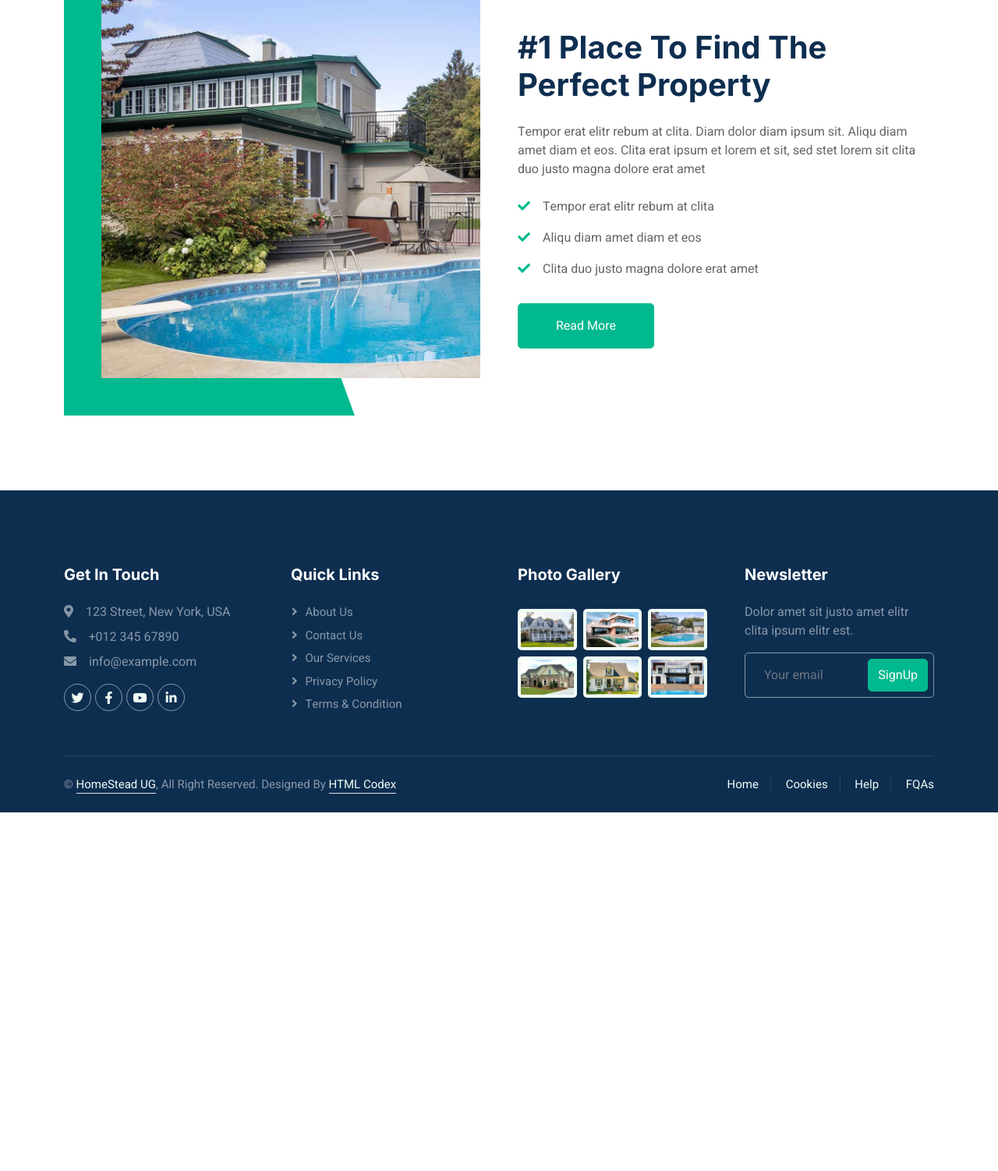
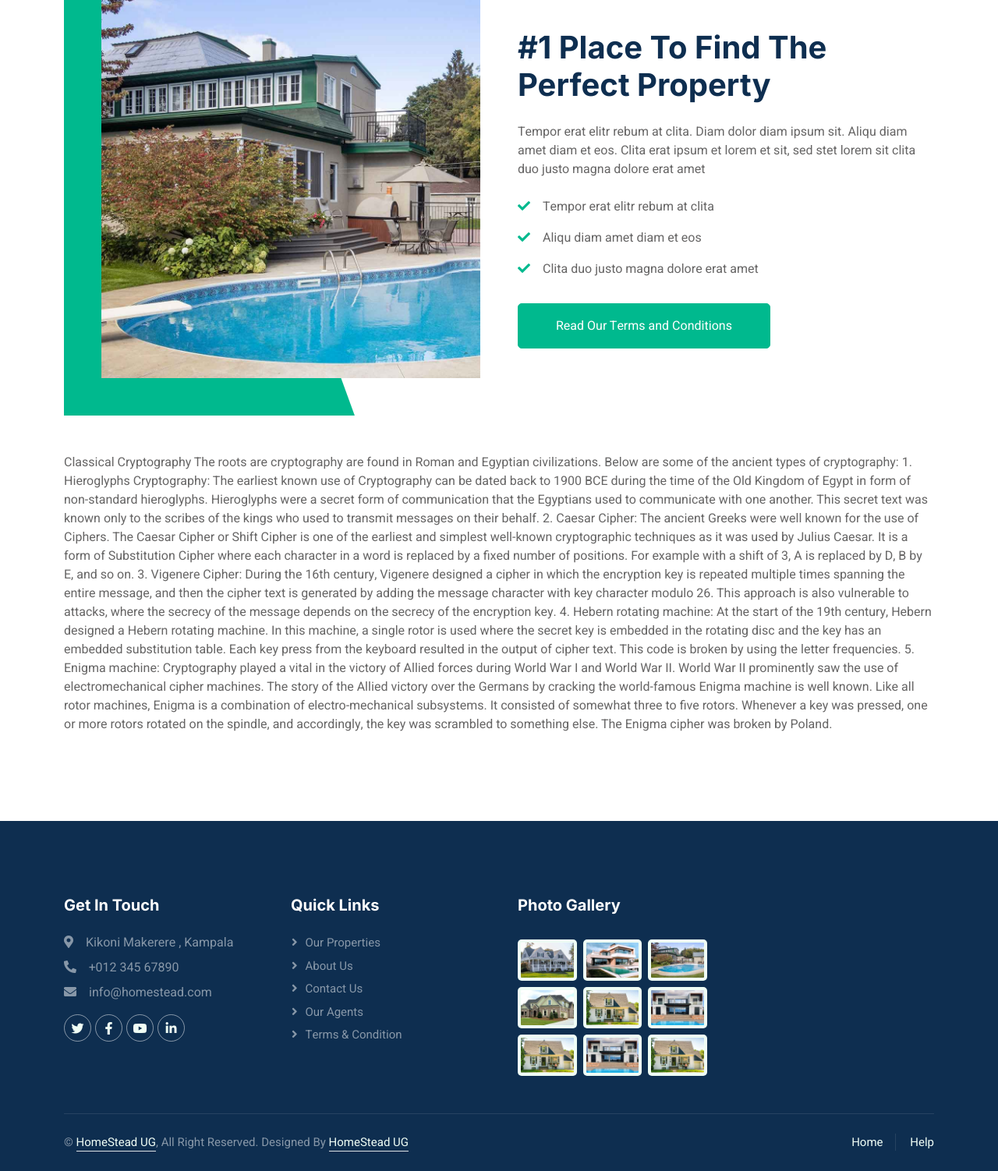
Before and after one commit to at-bryn/Homestead-UG, a Django app: page /about/ in a window 1280 px wide. Shown: the part 391-1893 px from the top of the page at 78% size. Before the commit the page ends 1433 px from the top, so only its background shows below. Run offline with Django 5.2, Linux system fonts and the light colour scheme; some libraries are stand-ins or nearby versions.

Commit message:
logout stuff

```diff
--- a/Home/templates/about.html
+++ b/Home/templates/about.html
@@ -20,8 +20,17 @@
                         <p><i class="fa fa-check text-primary me-3"></i>Tempor erat elitr rebum at clita</p>
                         <p><i class="fa fa-check text-primary me-3"></i>Aliqu diam amet diam et eos</p>
                         <p><i class="fa fa-check text-primary me-3"></i>Clita duo justo magna dolore erat amet</p>
-                        <a class="btn btn-primary py-3 px-5 mt-3" href="">Read More</a>
+                        <a class="btn btn-primary py-3 px-5 mt-3" href="">Read Our Terms and Conditions</a>
                     </div>
+                    <p> Classical Cryptography
+The roots are cryptography are found in Roman and Egyptian civilizations. Below are some of the ancient types of cryptography:
+1. Hieroglyphs Cryptography: The earliest known use of Cryptography can be dated back to 1900 BCE during the time of the Old Kingdom of Egypt in form of non-standard hieroglyphs. Hieroglyphs were a secret form of communication that the Egyptians used to communicate with one another. This secret text was known only to the scribes of the kings who used to transmit messages on their behalf.
+2. Caesar Cipher: The ancient Greeks were well known for the use of Ciphers. The Caesar Cipher or Shift Cipher is one of the earliest and simplest well-known cryptographic techniques as it was used by Julius Caesar. It is a form of Substitution Cipher where each character in a word is replaced by a fixed number of positions. For example with a shift of 3, A is replaced by D, B by E, and so on.
+3. Vigenere Cipher: During the 16th century, Vigenere designed a cipher in which the encryption key is repeated multiple times spanning the entire message, and then the cipher text is generated by adding the message character with key character modulo 26. This approach is also vulnerable to attacks, where the secrecy of the message depends on the secrecy of the encryption key.
+4. Hebern rotating machine: At the start of the 19th century, Hebern designed a Hebern rotating machine. In this machine, a single rotor is used where the secret key is embedded in the rotating disc and the key has an embedded substitution table. Each key press from the keyboard resulted in the output of cipher text. This code is broken by using the letter frequencies.
+5. Enigma machine: Cryptography played a vital in the victory of Allied forces during World War I and World War II. World War II prominently saw the use of electromechanical cipher machines. The story of the Allied victory over the Germans by cracking the world-famous Enigma machine is well known. Like all rotor machines, Enigma is a combination of electro-mechanical subsystems. It consisted of somewhat three to five rotors. Whenever a key was pressed, one or more rotors rotated on the spindle, and accordingly, the key was scrambled to something else. The Enigma cipher was broken by Poland.
+
+</p>
                 </div>
             </div>
         </div>
--- a/Home/templates/main.html
+++ b/Home/templates/main.html
@@ -69,7 +69,13 @@
 
                 {% if user.is_authenticated %}
                     <!-- Just show logout if user is logged in -->
-                    <a href="{% url 'logout' %}" class="nav-item nav-link">Logout</a>
+                    <!-- <a href="{% url 'logout' %}" class="nav-item nav-link">Logout</a> -->
+                    <li class="nav-item nav-link">
+                        <form action="{% url 'logout' %}" method="post" style="display: inline;">
+                            {% csrf_token %}
+                            <a href="javascript:;" onclick="parentNode.submit();" >logout</a>
+                        </form>
+                    </li>
                 {% else %}
                     <!-- Show login if not logged in -->
                     <a href="{% url 'clientlogin' %}" class="nav-item nav-link {% if request.resolver_match.url_name == 'clientlogin' %}active{% endif %}">Login</a>
@@ -124,9 +130,9 @@
                 <div class="row g-5">
                     <div class="col-lg-3 col-md-6">
                         <h5 class="text-white mb-4">Get In Touch</h5>
-                        <p class="mb-2"><i class="fa fa-map-marker-alt me-3"></i>123 Street, New York, USA</p>
+                        <p class="mb-2"><i class="fa fa-map-marker-alt me-3"></i>Kikoni Makerere , Kampala</p>
                         <p class="mb-2"><i class="fa fa-phone-alt me-3"></i>+012 345 67890</p>
-                        <p class="mb-2"><i class="fa fa-envelope me-3"></i>info@example.com</p>
+                        <p class="mb-2"><i class="fa fa-envelope me-3"></i>info@homestead.com</p>
                         <div class="d-flex pt-2">
                             <a class="btn btn-outline-light btn-social" href=""><i class="fab fa-twitter"></i></a>
                             <a class="btn btn-outline-light btn-social" href=""><i class="fab fa-facebook-f"></i></a>
@@ -136,58 +142,61 @@
                     </div>
                     <div class="col-lg-3 col-md-6">
                         <h5 class="text-white mb-4">Quick Links</h5>
-                        <a class="btn btn-link text-white-50" href="">About Us</a>
-                        <a class="btn btn-link text-white-50" href="">Contact Us</a>
-                        <a class="btn btn-link text-white-50" href="">Our Services</a>
-                        <a class="btn btn-link text-white-50" href="">Privacy Policy</a>
-                        <a class="btn btn-link text-white-50" href="">Terms & Condition</a>
+                        <a class="btn btn-link text-white-50" href="{% url 'listings' %}">Our Properties</a>
+                        <a class="btn btn-link text-white-50" href="{% url 'about' %}">About Us</a>
+                        <a class="btn btn-link text-white-50" href="{% url 'contact' %}">Contact Us</a>
+                        <a class="btn btn-link text-white-50" href="{% url 'agents' %}">Our Agents</a>
+
+                        <a class="btn btn-link text-white-50" href="{% url 'about' %}">Terms & Condition</a>
                     </div>
                     <div class="col-lg-3 col-md-6">
                         <h5 class="text-white mb-4">Photo Gallery</h5>
                         <div class="row g-2 pt-2">
                             <div class="col-4">
-                                <img class="img-fluid rounded bg-light p-1" src="img/property-1.jpg" alt="">
+                                <img class="img-fluid rounded bg-light p-1" src="{% static 'img/property-1.jpg'%}" alt="">
                             </div>
                             <div class="col-4">
-                                <img class="img-fluid rounded bg-light p-1" src="img/property-2.jpg" alt="">
+                                <img class="img-fluid rounded bg-light p-1" src="{% static 'img/property-2.jpg'%}" alt="">
                             </div>
                             <div class="col-4">
-                                <img class="img-fluid rounded bg-light p-1" src="img/property-3.jpg" alt="">
+                                <img class="img-fluid rounded bg-light p-1" src="{% static 'img/property-3.jpg'%}" alt="">
                             </div>
                             <div class="col-4">
-                                <img class="img-fluid rounded bg-light p-1" src="img/property-4.jpg" alt="">
+                                <img class="img-fluid rounded bg-light p-1" src="{% static 'img/property-4.jpg'%}" alt="">
                             </div>
                             <div class="col-4">
-                                <img class="img-fluid rounded bg-light p-1" src="img/property-5.jpg" alt="">
+                                <img class="img-fluid rounded bg-light p-1" src="{% static 'img/property-5.jpg'%}" alt="">
                             </div>
                             <div class="col-4">
-                                <img class="img-fluid rounded bg-light p-1" src="img/property-6.jpg" alt="">
+                                <img class="img-fluid rounded bg-light p-1" src="{% static 'img/property-6.jpg'%}" alt="">
+                            </div>
+                            <div class="col-4">
+                                <img class="img-fluid rounded bg-light p-1" src="{% static 'img/property-5.jpg'%}" alt="">
+                            </div>
+                            <div class="col-4">
+                                <img class="img-fluid rounded bg-light p-1" src="{% static 'img/property-6.jpg'%}" alt="">
+                            </div>
+                            <div class="col-4">
+                                <img class="img-fluid rounded bg-light p-1" src="{% static 'img/property-5.jpg'%}" alt="">
                             </div>
                         </div>
                     </div>
-                    <div class="col-lg-3 col-md-6">
-                        <h5 class="text-white mb-4">Newsletter</h5>
-                        <p>Dolor amet sit justo amet elitr clita ipsum elitr est.</p>
-                        <div class="position-relative mx-auto" style="max-width: 400px;">
-                            <input class="form-control bg-transparent w-100 py-3 ps-4 pe-5" type="text" placeholder="Your email">
-                            <button type="button" class="btn btn-primary py-2 position-absolute top-0 end-0 mt-2 me-2">SignUp</button>
-                        </div>
-                    </div>
+
                 </div>
             </div>
             <div class="container">
                 <div class="copyright">
                     <div class="row">
                         <div class="col-md-6 text-center text-md-start mb-3 mb-md-0">
-                            &copy; <a class="border-bottom" href="#">HomeStead UG</a>, All Right Reserved.
-							Designed By <a class="border-bottom" href="https://htmlcodex.com">HTML Codex</a>
+                            &copy; <a class="border-bottom" href="{% url 'home' %}">HomeStead UG</a>, All Right Reserved.
+							Designed By <a class="border-bottom" href="{% url 'contact' %}">HomeStead UG</a>
                         </div>
                         <div class="col-md-6 text-center text-md-end">
                             <div class="footer-menu">
-                                <a href="">Home</a>
-                                <a href="">Cookies</a>
-                                <a href="">Help</a>
-                                <a href="">FQAs</a>
+                                <a href="{% url 'home' %}">Home</a>
+
+                                <a href="{% url 'contact' %}">Help</a>
+
                             </div>
                         </div>
                     </div>
--- a/Home/urls.py
+++ b/Home/urls.py
@@ -1,6 +1,8 @@
 from django.contrib import admin
 from django.urls import path,include
 from django.contrib.auth import views as auth_views
+from .views import  CustomLogoutView
+# from .views import CustomLoginView, CustomLogoutView
 
 from . import views
 
@@ -20,9 +22,10 @@ urlpatterns = [
     path("propertyregistration", views.propertyregistration, name="propertyregistration"),
     path("404", views.notfound, name="404"),
     path('login/', auth_views.LoginView.as_view(template_name='login.html'), name='login'),
-    path('logout/', auth_views.LogoutView.as_view(next_page='login'), name='logout'),
+    # path('logout/', auth_views.LogoutView.as_view(next_page='login'), name='logout'),
     path("properties/<int:pk>/", views.propertydetail, name="propertydetail"),
     path("type/<int:type_id>/", views.properytype, name="type"),
     path("search/", views.search, name="search"),
+    path('logout/', CustomLogoutView.as_view(), name='logout'),
 
 ]
--- a/Home/views.py
+++ b/Home/views.py
@@ -6,6 +6,7 @@ from django.contrib import messages
 from django.contrib.auth.models import User,Group
 from django.contrib.auth import authenticate,login,logout
 from django.db.models import Q
+from django.contrib.auth.views import LoginView, LogoutView
 
 
 def home(request):
@@ -20,8 +21,7 @@ def contact(request):
 def testimonial(request):
     return render(request, 'testimonial.html')
 
-# def property_list(request):
-#     return render(request, 'property-list.html')
+
 
 def property_agent(request):
     return render(request, 'property-agent.html')
@@ -202,3 +202,6 @@ def search(request):
 
 def notfound(request):
     return render(request, '404.html')
+
+class CustomLogoutView(LogoutView):
+    next_page = '/home'
--- a/homestead/settings.py
+++ b/homestead/settings.py
@@ -123,7 +123,8 @@ STATICFILES_DIRS = [BASE_DIR / "static"]
 LOGIN_REDIRECT_URL = '/'   # home page after login
 # LOGOUT_REDIRECT_URL = '/login/'  # login page after logout
 
-LOGOUT_REDIRECT_URL = "/"
+LOGOUT_URL = 'logout/'
+LOGOUT_REDIRECT_URL = 'home'
 
 import os
 
```
Also changed, not shown: Home/templates/property-detail.html (+10 -3 lines), db.sqlite3.
